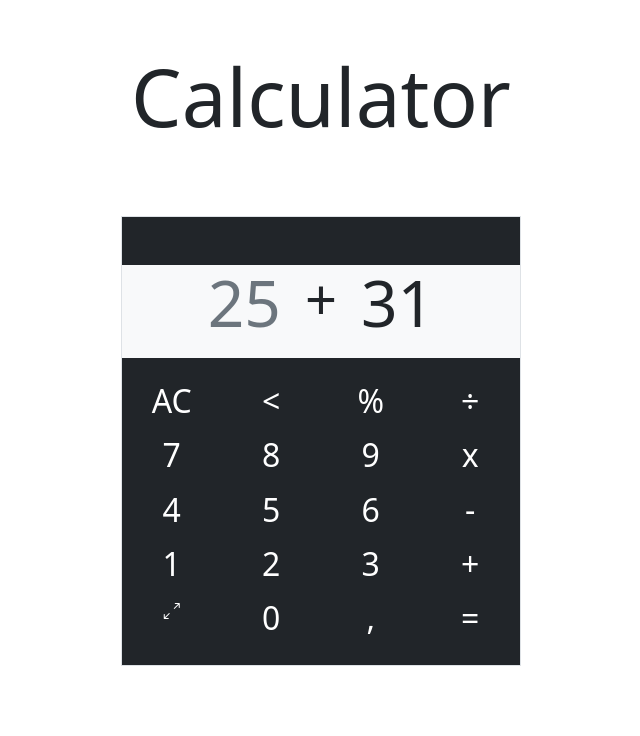
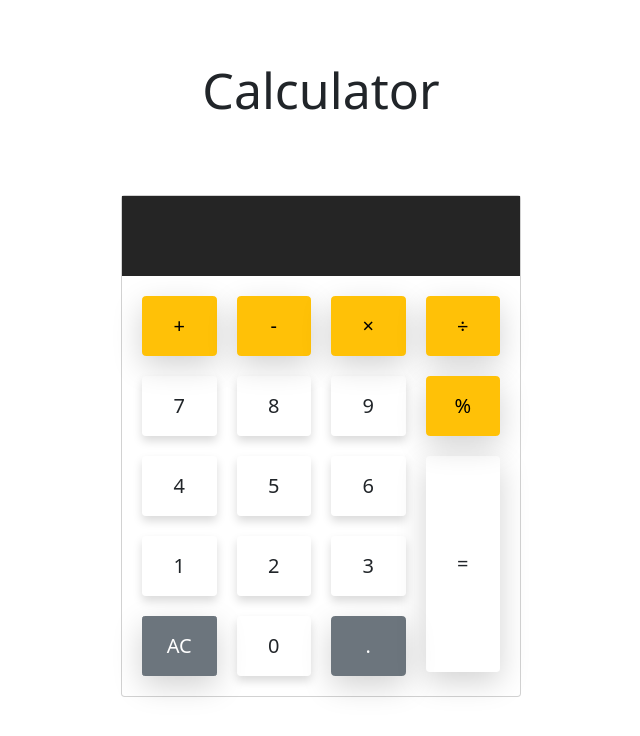
Before and after one commit to lucasnegri/Javascript-Challenges, a plain HTML site: page 09 - Calculator/index.html in a window 1280 px wide. Shown: the whole page, without its empty margins (319-959 px from the left). Drawn offline with nearby package versions, Linux system fonts and the light colour scheme.

Commit message:
Finalized UI

```diff
--- a/09 - Calculator/index.html
+++ b/09 - Calculator/index.html
@@ -12,51 +12,48 @@
 </head>
 <body>
     <div class="page">
-        <h1 class="display-1 pt-5 pb-3">Calculator</h1>
-        <div id="calculator" class="inline border bg-dark mt-5">
+        <h1 class="display-1 mt-5 pt-5 pb-3">Calculator</h1>
+        <div class="container d-flex justify-content-center mt-5">
+            <div class="calculator card mt-5">
 
-            <div id="display" class="d-inline-flex bg-light justify-content-center gap-4 w-100 mt-5">
-                <p id="result" class="display-3 flex text-secondary">25</p>
-                <p id="operator" class="display-4 flex">+</p>
-                <p id="number" class="display-3 flex">31</p>
-            </div>
+                <input type="text" class="calculator-screen z-depth-1" value="" disabled="">
 
-            <div id="buttons" class="container mt-4">
-                <div class="row mt-2">
-                    <div id='ac' class="col-sm"><p class="h2 text-white">AC</p></div>
-                    <div id='backspace' class="col-sm"><p class="h2 text-white"><</p></div>
-                    <div id='percent' class="col-sm"><p class="h2 text-white">%</p></div>
-                    <div id='divide' class="col-sm"><p class="h2 text-white">÷</p></div>
-                </div>
-                <div class="row mt-2">
-                    <div id='seven' value="7" class="col-sm num"><p class="h2 text-white">7</p></div>
-                    <div id='eight' value="8" class="col-sm num"><p class="h2 text-white">8</p></div>
-                    <div id='nine' value="9" class="col-sm num"><p class="h2 text-white">9</p></div>
-                    <div id='times' class="col-sm"><p class="h2 text-white">x</p></div>
-                </div>
-                <div class="row mt-2">
-                    <div id='four' value="4" class="col-sm num"><p class="h2 text-white">4</p></div>
-                    <div id='five' value="5" class="col-sm num"><p class="h2 text-white">5</p></div>
-                    <div id='six' value="6" class="col-sm num"><p class="h2 text-white">6</p></div>
-                    <div id='minus' class="col-sm"><p class="h2 text-white">-</p></div>
-                </div>
-                <div class="row mt-2">
-                    <div id='one' value="1" class="col-sm num"><p class="h2 text-white">1</p></div>
-                    <div id='two' value="2" class="col-sm num"><p class="h2 text-white">2</p></div>
-                    <div id='three' value="3" class="col-sm num"><p class="h2 text-white">3</p></div>
-                    <div id='plus' class="col-sm"><p class="h2 text-white">+</p></div>
-                </div>
-                <div class="row mt-2">
-                    <div id='expand' class="col-sm"><i class="bi bi-arrows-angle-expand text-white"></i></div>
-                    <div id='zero' value='zero' class="col-sm"><p class="h2 text-white">0</p></div>
-                    <div id='dot' class="col-sm"><p class="h2 text-white">,</p></div>
-                    <div id='equal' class="col-sm"><p class="h2 text-white">=</p></div>
+                <div class="calculator-keys ">
+
+                    <button type="button" class="operator btn btn-warning waves-effect waves-light shadow-lg" value="+">+</button>
+                    <button type="button" class="operator btn btn-warning waves-effect waves-light shadow-lg" value="-">-</button>
+                    <button type="button" class="operator btn btn-warning waves-effect waves-light shadow-lg" value="*">×</button>
+                    <button type="button" class="operator btn btn-warning waves-effect waves-light shadow-lg" value="/">÷</button>
+
+                    <button type="button" value="7" class="btn btn-default waves-effect shadow">7</button>
+                    <button type="button" value="8" class="btn btn-default waves-effect shadow">8</button>
+                    <button type="button" value="9" class="btn btn-default waves-effect shadow">9</button>
+                    <button type="button" class="operator btn btn-warning waves-effect waves-light shadow-lg" value="%">%</button>
+
+
+                    <button type="button" value="4" class="btn btn-default waves-effect shadow">4</button>
+                    <button type="button" value="5" class="btn btn-default waves-effect shadow">5</button>
+                    <button type="button" value="6" class="btn btn-default waves-effect shadow">6</button>
+
+
+                    <button type="button" value="1" class="btn btn-default waves-effect shadow">1</button>
+                    <button type="button" value="2" class="btn btn-default waves-effect shadow">2</button>
+                    <button type="button" value="3" class="btn btn-default waves-effect shadow">3</button>
+
+
+                    <button type="button" class="all-clear function btn btn-secondary btn-sm waves-effect waves-light shadow-lg" value="all-clear">AC</button>
+                    <button type="button" value="0" class="btn btn-default waves-effect shadow">0</button>
+                    <button type="button" class="decimal function btn btn-secondary waves-effect waves-light shadow-lg" value=".">.</button>
+
+                    <button type="button" class="equal-sign operator btn btn-default waves-effect waves-light shadow-lg" value="=">=</button>
+
+
                 </div>
             </div>
         </div>
+    </div>
 
 
-    </div>
     <script src="main.js"></script>
     <script src="https://cdn.jsdelivr.net/npm/bootstrap@5.2.0-beta1/dist/js/bootstrap.bundle.min.js" integrity="sha384-pprn3073KE6tl6bjs2QrFaJGz5/SUsLqktiwsUTF55Jfv3qYSDhgCecCxMW52nD2" crossorigin="anonymous"></script>
 </body>
--- a/09 - Calculator/main.js
+++ b/09 - Calculator/main.js
@@ -1,17 +1,6 @@
-    //Display//
-const result = document.querySelector('#result');
-const operator = document.querySelector('#operator');
-const num = document.querySelector('#number');
 
-    //Buttons//
-/*Operator*/
-const clear = document.querySelector('#clear');
-const backspace = document.querySelector('#backspace');
-const percent = document.querySelector('#percent');
-const divide = document.querySelector('#divide');
-const times = document.querySelector('#times');
-const minus = document.querySelector('#minus');
-const plus = document.querySelector('#plus');
-const equal = document.querySelector('#equal');
-/*Numbers*/
-const numbers = document.querySelectorAll('.num');
+const display = document.querySelector('.calculator-screen');
+const keys = document.querySelector('.calculator-keys');
+// operator
+// decimal
+// all-clear
--- a/09 - Calculator/style.css
+++ b/09 - Calculator/style.css
@@ -1,6 +1,14 @@
 html {
-    text-align: center;
-    font-family: Monaco;
+        font-size: 62.5%;
+        box-sizing: border-box;
+        }
+
+    *,
+    *::before,
+    *::after {
+        margin: 0;
+        padding: 0;
+        box-sizing: inherit;
     }
 
     .page {
@@ -9,21 +17,35 @@ html {
     align-items: center;
 }
 
-#calculator{
-    width:400px;
-    height:450px;
+    .calculator {
+        border: 1px solid #ccc;
+        border-radius: 5px;
+        width: 400px;
     }
 
+    .calculator-screen {
+        width: 100%;
+        height: 80px;
+        border: none;
+        background-color: #252525;
+        color: #fff;
+        text-align: right;
+        font-size: 4rem;
+    }
 
-#buttons{
-    width: auto;
+        button {
+        height: 60px;
+        font-size: 2rem!important;
     }
-.row{
-    height: 0.33fr;
-    width: 1fr;
+
+    .equal-sign {
+        height: 98%;
+        grid-area: 3 / 4 / 6 / 5;
     }
-.col{
-    height: 1fr;
-    width: 0.25fr;
-    margin: auto;
+
+    .calculator-keys {
+        display: grid;
+        grid-template-columns: repeat(4, 1fr);
+        grid-gap: 20px;
+        padding: 20px;
     }
```
Lines whose indentation alone changed are shown as unchanged.
